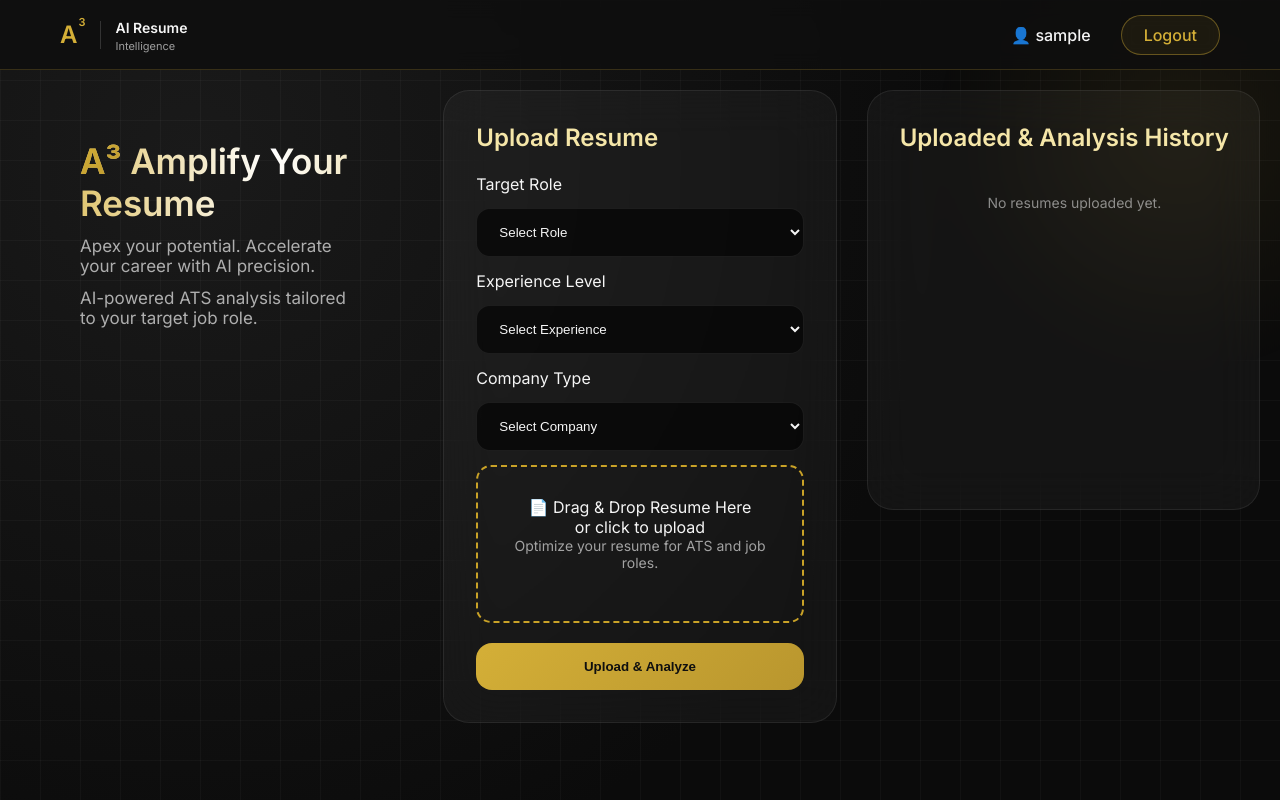
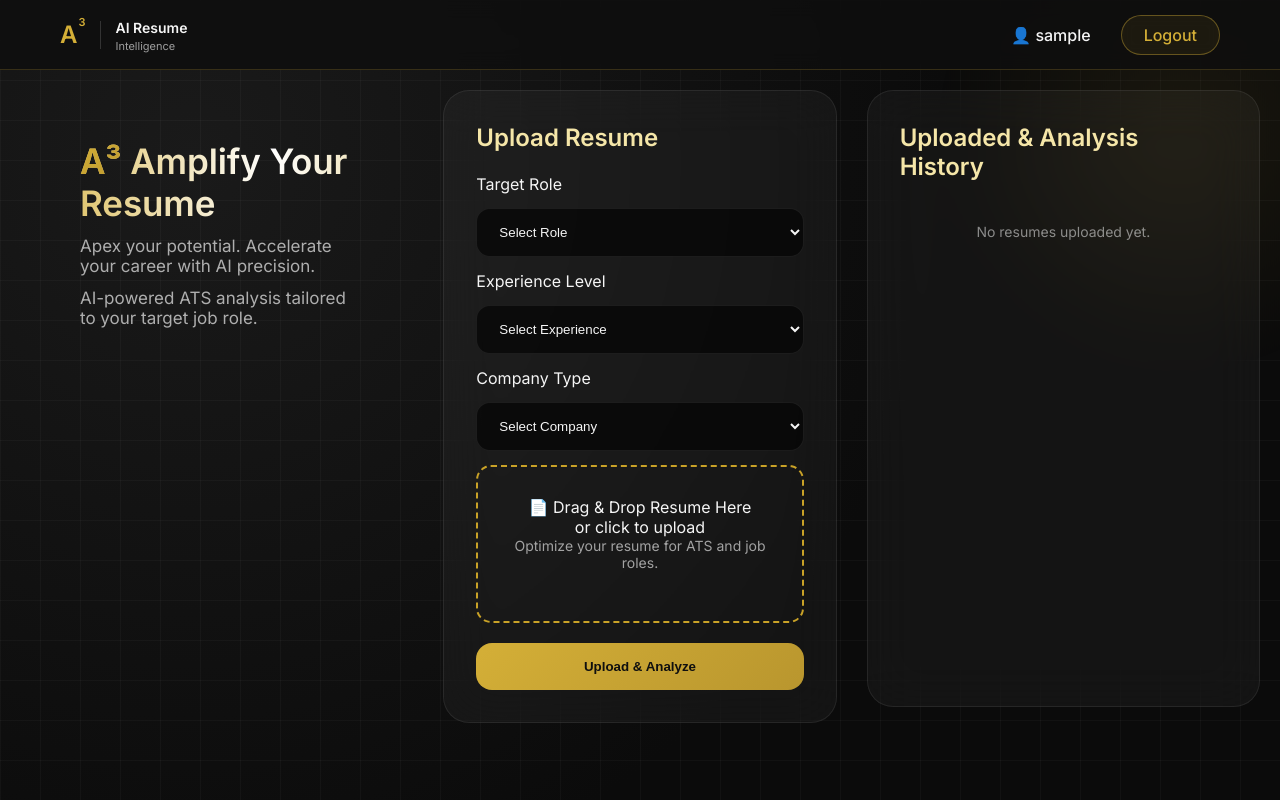
Before and after one commit to anup-codes/AI-Resume-Checker, a Django app: page /dashboard/ in a window 1280 px wide. Run offline with Django 5.2, Linux system fonts and the light colour scheme; the visitor is signed in with stand-in values (Sample User, id 1); data that the repository does not hold is empty.

Commit message:
history length

```diff
--- a/djangosessionauth/static/dashboard.css
+++ b/djangosessionauth/static/dashboard.css
@@ -521,11 +521,11 @@ input[type="file"]:focus {
   background-size: 40px 40px;
   z-index: -2;
 }
-.history-card {
-    max-height: 420px;   /* adjust height */
+/* .history-card {
+    max-height: 500px;
     overflow-y: auto;
     padding-right: 10px;
-}
+} */
 /* ================= CUSTOM SCROLLBAR ================= */
 
 /* Chrome, Edge, Safari */
@@ -555,7 +555,7 @@ input[type="file"]:focus {
 body::-webkit-scrollbar { width: 8px; }
 /* Hide scrollbar but allow scroll */
 .history-card {
-    max-height: 420px;
+    max-height: 617px;
     overflow-y: auto;
 
     scrollbar-width: none;       /* Firefox */
```
